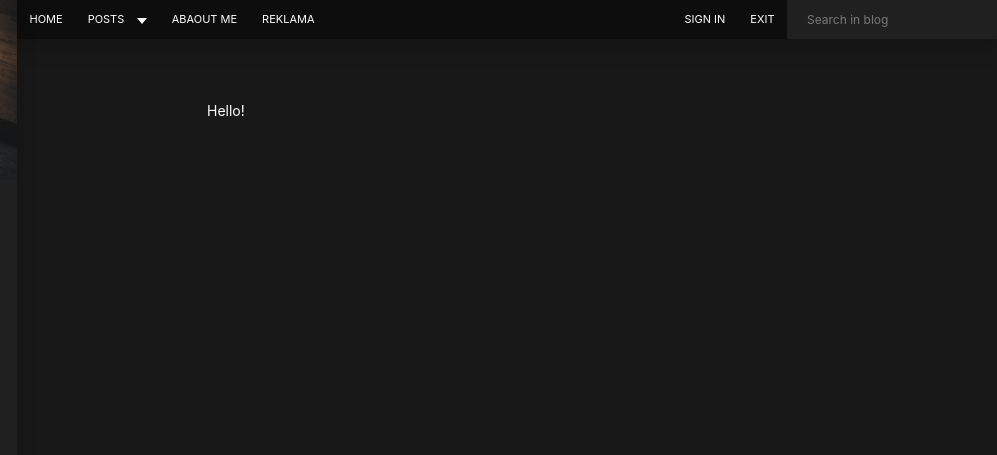
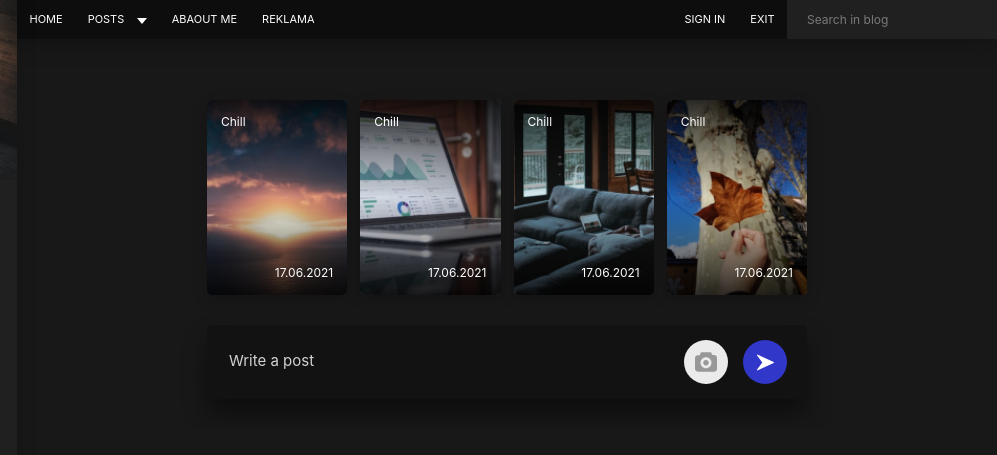
Before and after one commit to VolodymyrG27/layout_GULP, a website: page src/index.html in a window 1280 px wide. Shown: the top 455 px of the page, 283-1280 px from the left. Drawn offline with nearby package versions, Linux system fonts and the light colour scheme; files that its build step writes are made by us from their sources.

Commit message:
Create block 'stories and post' used flexbox

```diff
--- /dev/null
+++ b/src/assets/scss/blocks/addPost.scss
@@ -0,0 +1,65 @@
+.add_post {
+     margin-bottom: 3rem;
+     box-shadow: 0 15px 25px rgba($black, .45);
+     background-color: $secondary;
+     border-radius: 5px;
+     padding: 1.5rem 2rem;
+}
+
+.add_post_form {
+    display: flex;
+    align-items: center;
+}
+
+.add_post-textarea {
+    display: block;
+    width: 80%;
+    height: 26px;
+    font-family: inherit;
+    font-size: 1.5rem;
+    color: $white;
+    border: none;
+    background: transparent;
+    resize: none;
+
+    &::placeholder {
+        color: #D2D2D2;
+    }
+}
+
+.add_post_form-actions {
+    display: flex;
+    justify-content: flex-end;
+    width: 20%;
+}
+
+.add_post_file,
+.add_post_send {
+    display: block;
+    width: 4.4rem;
+    height: 4.4rem;
+    border-radius: 50%;
+    cursor: pointer;
+    border: none;
+    transition: background-color .2s linear;
+}
+
+
+.add_post_file {
+    background: #EBEBEB url("../images/add-photo.svg") center no-repeat;
+    input {
+        display: none;
+    }
+
+    &:hover {
+        background-color: darken(#EBEBEB, 5%);
+    }
+}
+
+.add_post_send {
+    background-color: $blue;
+    margin-left: 1.5rem;
+    &:hover {
+        background-color: darken($blue, 5%);
+    }
+}
--- /dev/null
+++ b/src/assets/scss/blocks/stories.scss
@@ -0,0 +1,74 @@
+.stories {
+    display: grid;
+    grid-template-columns: 1fr 1fr 1fr 1fr;
+    grid-column-gap: 13px;
+    grid-template-rows: 195px;
+    margin-bottom: 3rem;
+}
+
+.stories_item {
+    border-radius: 5px;
+    position: relative;
+    overflow: hidden;
+    box-shadow: 0 5px 15px rgba($black, .2);
+    cursor: pointer;
+
+    &:after {
+        content: '';
+        display: block;
+        width: 100%;
+        height: 100%;
+        position: absolute;
+
+        background-image: linear-gradient(
+            to bottom,
+            rgba($black, .8),
+            rgba($black, 0) 50%,
+            rgba($black, .8));
+
+        top: 0;
+        left: 0;
+        z-index: 2;
+    }
+
+    &:hover {
+        .stories_preview {
+            transform: scale(1.3);
+        }
+    }
+}
+
+.stories_preview {
+    position: absolute;
+    top: 0;
+    left: 0;
+    z-index: 1;
+    display: block;
+    width: 100%;
+    height: 100%;
+    object-fit: cover;
+    transition: transform .4s ease-in-out;
+    transform: scale(1.05);
+}
+
+.stories_title,
+.stories_date {
+    width: 100%;
+    font-size: 1.2rem;
+    color: $white;
+    position: absolute;
+    z-index: 3;
+    padding: 14px;
+    line-height: 1.3;
+}
+
+.stories_title {
+    left: 0;
+    top: 0;
+}
+
+.stories_date {
+    text-align: right;
+    right: 0;
+    bottom: 0;
+}
--- a/src/assets/scss/style.scss
+++ b/src/assets/scss/style.scss
@@ -30,3 +30,5 @@ body {
 @import 'blocks/btns.scss';
 @import 'blocks/navs.scss';
 @import 'blocks/search.scss';
+@import 'blocks/stories.scss';
+@import 'blocks/addPost.scss';
--- a/src/index.html
+++ b/src/index.html
@@ -2,5 +2,43 @@
 layout: default
 title: Layouts used SCSS and Gulp | Home
 ---
+<!--Stories-->
+<div class="stories">
+    <div class="stories_item">
+        <img class="stories_preview" src="assets/images/stories/stories-1.jpg">
+        <div class="stories_title">Chill</div>
+        <time class="stories_date" datetime="2021-06-17 19:21">17.06.2021</time>
+    </div>
+    <div class="stories_item">
+        <img class="stories_preview" src="assets/images/stories/stories-2.jpg">
+        <div class="stories_title">Chill</div>
+        <time class="stories_date" datetime="2021-06-17 19:21">17.06.2021</time>
+    </div>
+    <div class="stories_item">
+        <img class="stories_preview" src="assets/images/stories/stories-3.jpg">
+        <div class="stories_title">Chill</div>
+        <time class="stories_date" datetime="2021-06-17 19:21">17.06.2021</time>
+    </div>
+    <div class="stories_item">
+        <img class="stories_preview" src="assets/images/stories/stories-4.jpg">
+        <div class="stories_title">Chill</div>
+        <time class="stories_date" datetime="2021-06-17 19:21">17.06.2021</time>
+    </div>
+</div>
+<!--END Stories-->
 
-Hello!
+<!--Add post-->
+    <div class="add_post">
+        <form class="add_post_form" action="/" methods="POST">
+            <textarea class="add_post-textarea" name="post-text" placeholder="Write a post"></textarea>
+            <div class="add_post_form-actions">
+                <label class="add_post_file" for="add_post-file">
+                    <input type="file" id="add_post-file">
+                </label>
+                <button class="add_post_send" type="submit">
+                    <img src="assets/images/send.svg" alt="send">
+                </button>
+            </div>
+        </form>
+    </div>
+<!--END Add post-->
```
Also changed, not shown: dist/assets/css/style.css, dist/assets/css/style.min.css, dist/assets/images/add-photo.svg (added), dist/assets/images/send.svg (added), dist/assets/images/stories/stories-1.jpg (added), dist/assets/images/stories/stories-2.jpg (added), dist/assets/images/stories/stories-3.jpg (added), dist/assets/images/stories/stories-4.jpg (added), dist/index.html, src/assets/images/add-photo.svg (added), src/assets/images/send.svg (added), src/assets/images/stories/stories-1.jpg (added), src/assets/images/stories/stories-2.jpg (added), src/assets/images/stories/stories-3.jpg (added), 1 more files.
